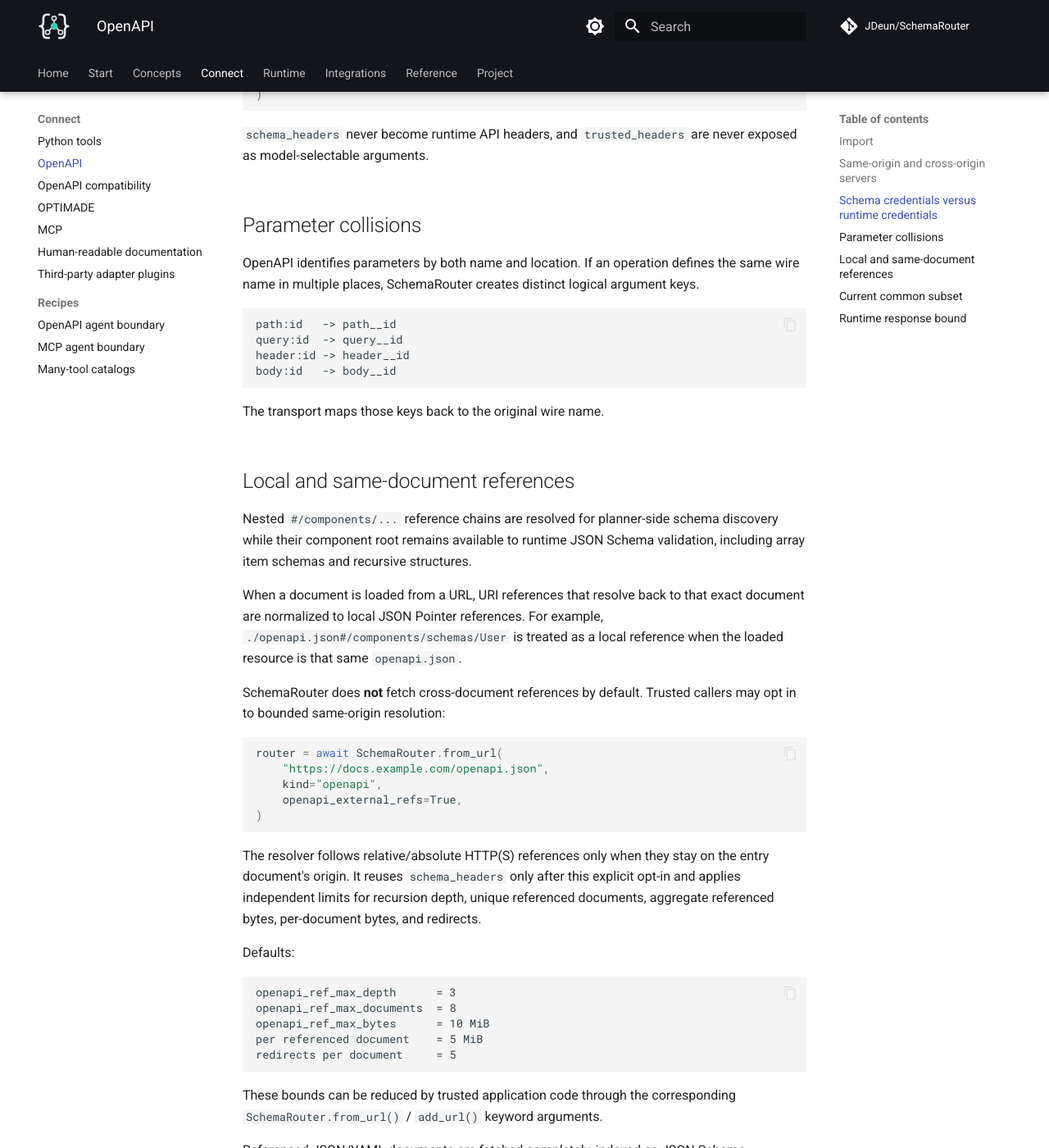
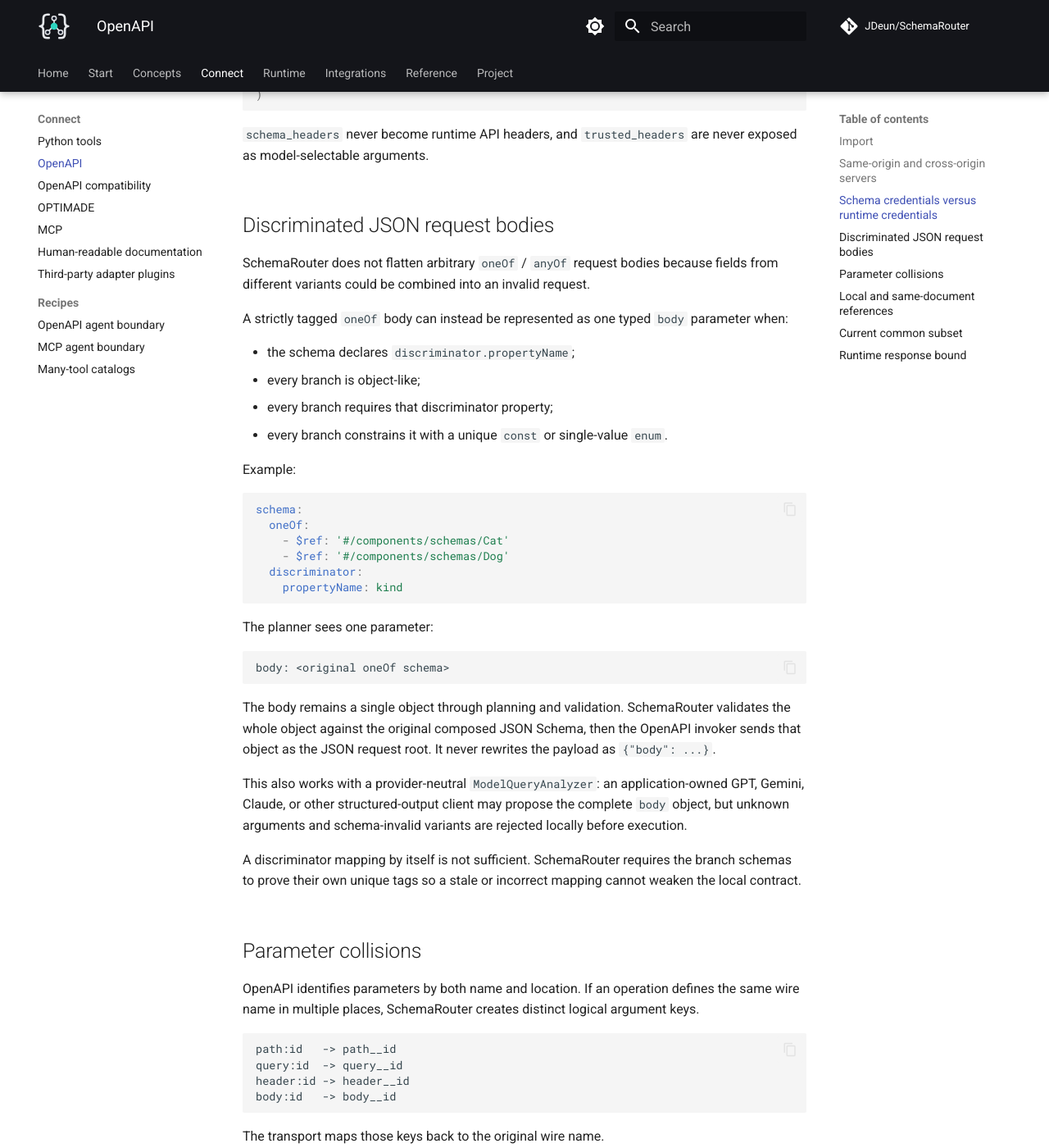
Before and after one commit to JDeun/SchemaRouter, an MkDocs documentation site: the page built from docs/guides/openapi.md, in a window 1280 px wide and 1400 px high, scrolled down 1187 px. Shown: the whole window at 82% size. Built offline with MkDocs 1.6.1 and Material for MkDocs 9.7.7, drawn with Linux system fonts in a browser that asks for light colours; comment, search, counter and statistics services are not loaded; some of the changed text lies outside the part shown.

Commit message:
docs: add discriminated request body contract

````diff
--- a/docs/guides/openapi.md
+++ b/docs/guides/openapi.md
@@ -50,6 +50,46 @@
 
 `schema_headers` never become runtime API headers, and `trusted_headers` are never exposed as
 model-selectable arguments.
+
+## Discriminated JSON request bodies
+
+SchemaRouter does not flatten arbitrary `oneOf` / `anyOf` request bodies because fields from
+different variants could be combined into an invalid request.
+
+A strictly tagged `oneOf` body can instead be represented as one typed `body` parameter when:
+
+- the schema declares `discriminator.propertyName`;
+- every branch is object-like;
+- every branch requires that discriminator property;
+- every branch constrains it with a unique `const` or single-value `enum`.
+
+Example:
+
+```yaml
+schema:
+  oneOf:
+    - $ref: '#/components/schemas/Cat'
+    - $ref: '#/components/schemas/Dog'
+  discriminator:
+    propertyName: kind
+```
+
+The planner sees one parameter:
+
+```text
+body: <original oneOf schema>
+```
+
+The body remains a single object through planning and validation. SchemaRouter validates the whole
+object against the original composed JSON Schema, then the OpenAPI invoker sends that object as the
+JSON request root. It never rewrites the payload as `{"body": ...}`.
+
+This also works with a provider-neutral `ModelQueryAnalyzer`: an application-owned GPT, Gemini,
+Claude, or other structured-output client may propose the complete `body` object, but unknown
+arguments and schema-invalid variants are rejected locally before execution.
+
+A discriminator mapping by itself is not sufficient. SchemaRouter requires the branch schemas to
+prove their own unique tags so a stale or incorrect mapping cannot weaken the local contract.
 
 ## Parameter collisions
 
@@ -148,6 +188,7 @@
 - planner-side object-property/required flattening through `allOf`;
 - planner-visible response-field discovery across `oneOf` / `anyOf` object variants while
   preserving composed runtime validation;
+- strictly tagged discriminated `oneOf` JSON request bodies as one typed root-body parameter;
 - explicit cross-origin binding;
 - runtime origin confinement.
 
````
